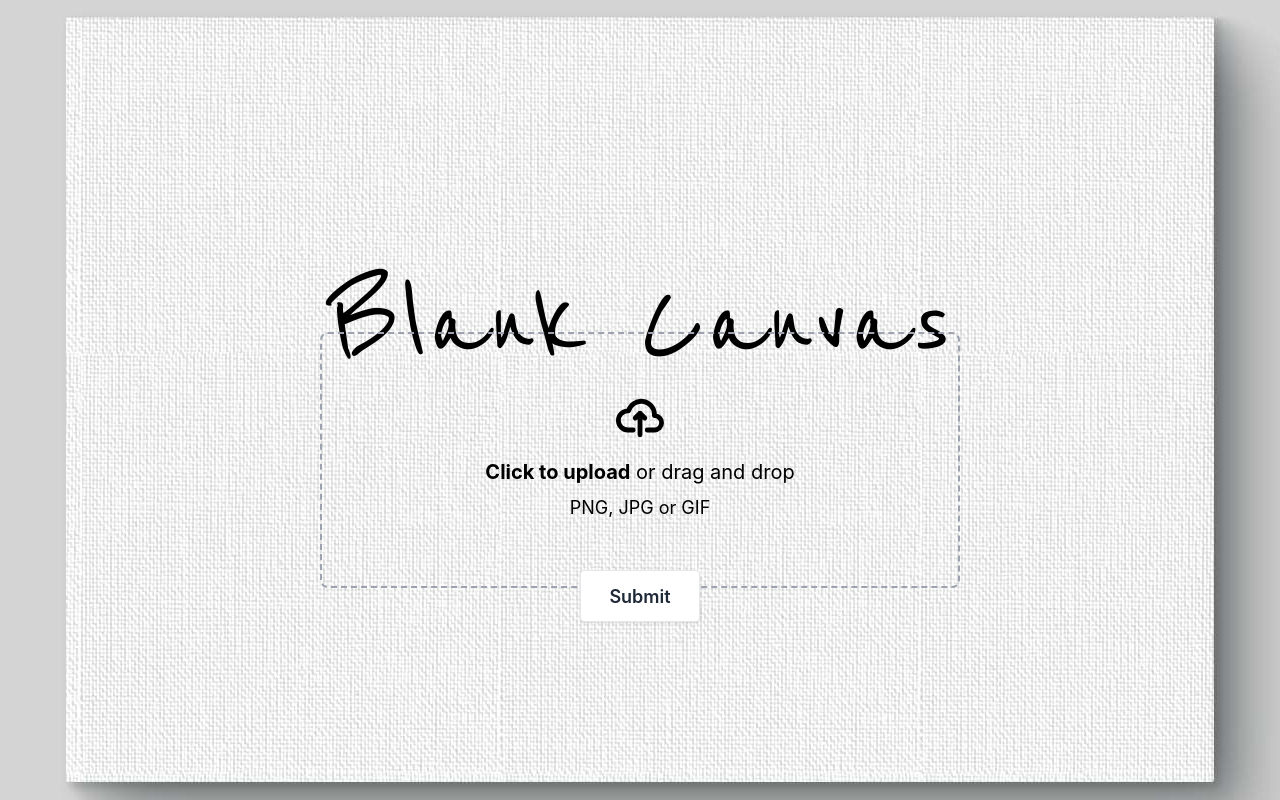
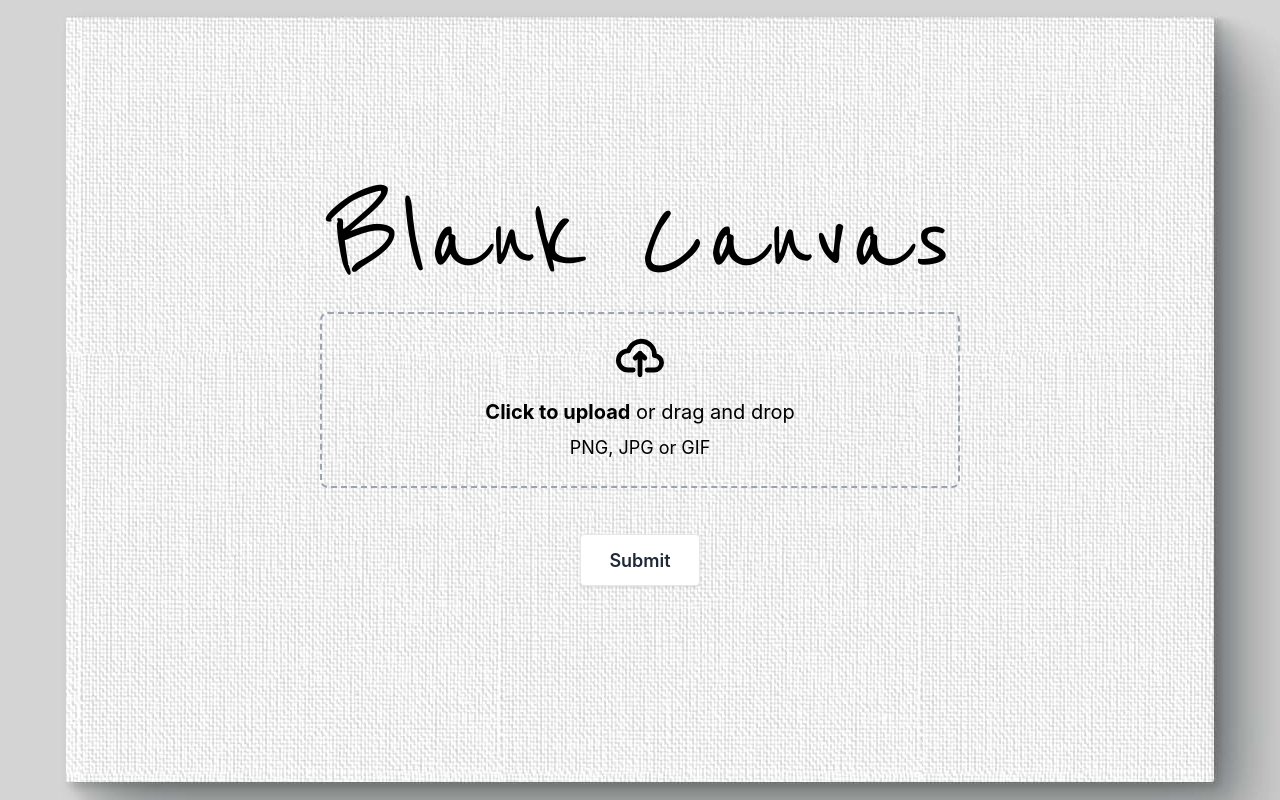
Before and after one commit to akksell/blank-canvas, a React (Create React App) app in the folder client/: page / in a window 1280 px wide. Built offline with nearby package versions, Linux system fonts and the light colour scheme; a web font is replaced by a local one.

Commit message:
padding removed and simple image preview

```diff
--- a/client/src/pages/Upload.js
+++ b/client/src/pages/Upload.js
@@ -1,14 +1,23 @@
+import { useState } from 'react';
+const UploadPage = ({ loading, errors, setImageFile, submitImage }) => {
+  const [file, setFile] = useState();
+  function handleChange(e) {
+    setImageFile(e.target.files[0]);
+    setFile(URL.createObjectURL(e.target.files[0]));
+    // setCaption("Uploaded Image");
+    // (e) => setImageFile(e.target.files[0]);
+  };
 
-const UploadPage = ({ loading, errors, setImageFile, submitImage }) => {
   return (
     <div>
-      <div class="group grid grid-rows-4 grid-cols-1 items-center justify-center content-between pt-64 w-full bg-screen bg-center h-screen bg-[url('/public/header_canvas.jpg')] ">
+      <div class="group grid grid-rows-5 grid-cols-1 items-center justify-center content-between w-full bg-screen bg-center h-screen bg-[url('/public/header_canvas.jpg')] ">
+        <div></div>
         <div class="text-center">
             <h1 class="text-grey text-9xl font-fontTitle group-hover:animate-change-font">Blank Canvas</h1>
         </div>
 
-        <div class="flex items-center justify-center w-full">
-          <label for="dropzone-file" class="flex flex-col items-center justify-center h-64 w-1/2 border-2 border-gray-400 border-dashed rounded-lg cursor-pointer bg-transparent m-3">
+        <div class="flex flex-col items-center justify-center w-full">
+          <label for="dropzone-file" class="flex flex-col items-center justify-center h-1/2 w-1/2 border-2 border-gray-400 border-dashed rounded-lg cursor-pointer bg-transparent m-3">
               <div class="flex flex-col items-center justify-center pt-5 pb-6">
                   <svg class="w-12 h-12 mb-4 text-black-500 dark:text-black-400" aria-hidden="true" xmlns="http://www.w3.org/2000/svg" fill="none" viewBox="0 0 20 16">
                       <path stroke="currentColor" stroke-linecap="round" stroke-linejoin="round" stroke-width="2" d="M13 13h3a3 3 0 0 0 0-6h-.025A5.56 5.56 0 0 0 16 6.5 5.5 5.5 0 0 0 5.207 5.021C5.137 5.017 5.071 5 5 5a4 4 0 0 0 0 8h2.167M10 15V6m0 0L8 8m2-2 2 2"/>
@@ -16,8 +25,10 @@ const UploadPage = ({ loading, errors, setImageFile, submitImage }) => {
                   <p class="mb-2 text-xl text-black-500 dark:text-black-400"><span class="font-bold">Click to upload</span> or drag and drop</p>
                   <p class="text-lg text-black-500 dark:text-black-400">PNG, JPG or GIF</p>
               </div>
-              <input id="dropzone-file" type="file" class="hidden" onChange={(e) => setImageFile(e.target.files[0])}/>
+              <input id="dropzone-file" type="file" class="hidden" onChange={handleChange}/>
+
           </label>
+              <img class="max-h-24" src={file}/>
         </div>
 
         <div class="flex items-center justify-center">
@@ -47,6 +58,7 @@ const UploadPage = ({ loading, errors, setImageFile, submitImage }) => {
         )}
       </div>
     </div>
+
   );
 }
 
```
